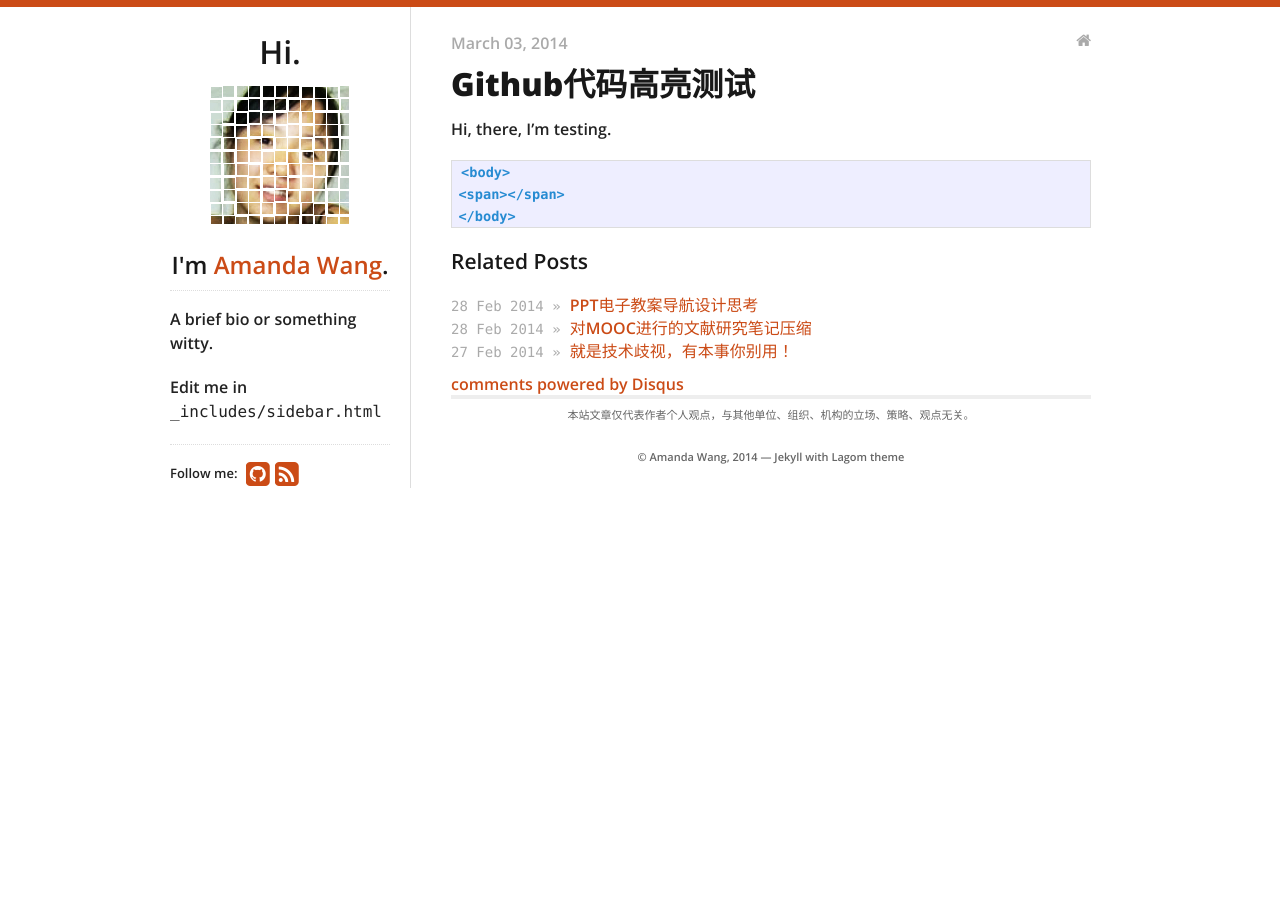
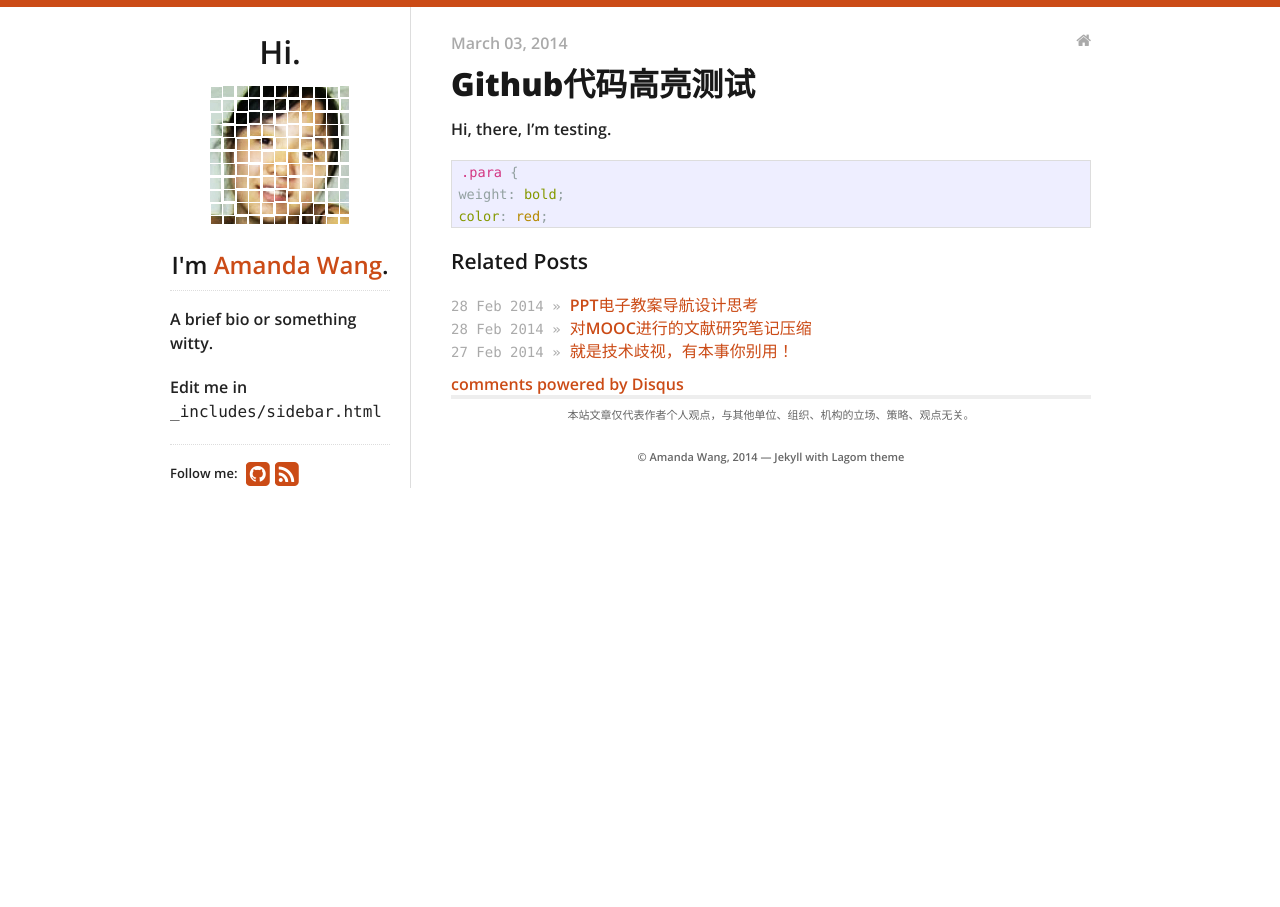
Before and after one commit to fantaghiro/fantaghiro.github.io, a Jekyll site: the page built from _posts/2014-03-03-code-highlight-testing.markdown, in a window 1280 px wide. Built offline with Jekyll 4.4.1, drawn with Linux system fonts in a browser that asks for light colours; nearby versions of some CDN libraries; comment, search, counter and statistics services are not loaded.

Commit message:
Update 2014-03-03-code-highlight-testing.markdown

```diff
--- a/_posts/2014-03-03-code-highlight-testing.markdown
+++ b/_posts/2014-03-03-code-highlight-testing.markdown
@@ -8,10 +8,10 @@ tags:
 ---
 
 Hi, there, I'm testing.
-{% highlight html %}
+{% highlight css %}
 
-<body>
-<span></span>
-</body>
+.para {
+weight: bold;
+color: red;
 
 {% endhighlight %}
```
